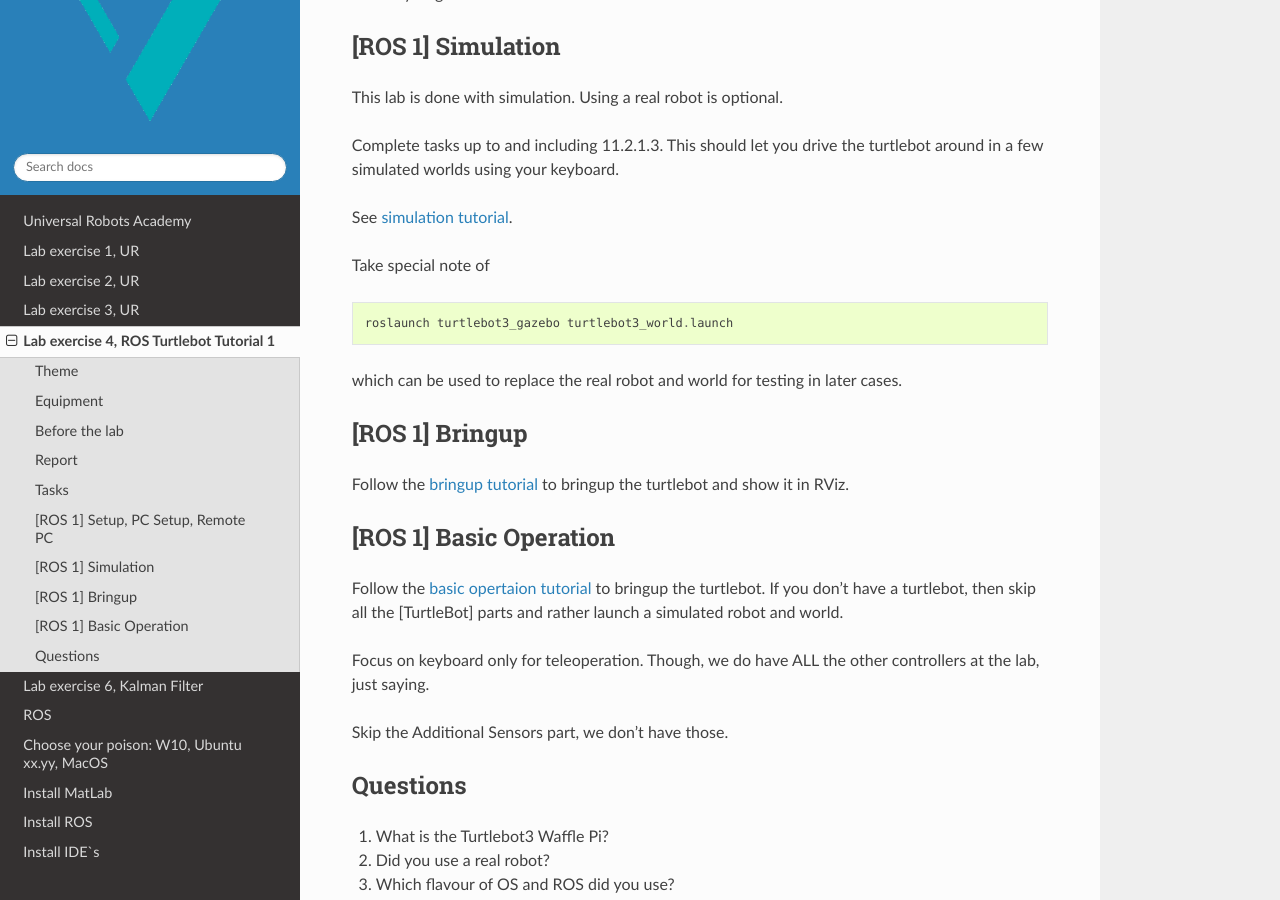
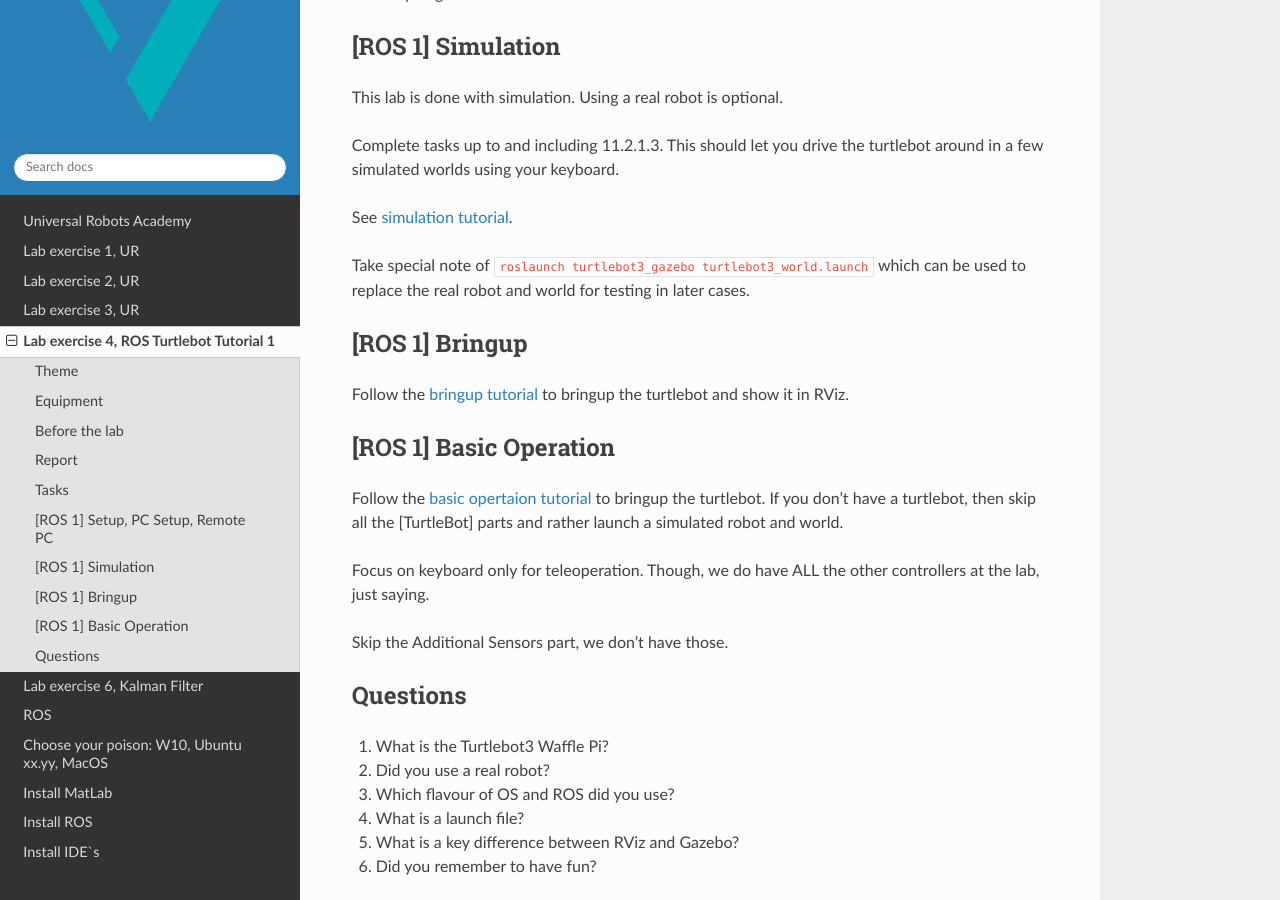
Before and after one commit to frdedynamics/robotics-lab-documentation, a Sphinx documentation site: the page built from source/texts/lab4_ROS.rst, in a window 1280 px wide and 900 px high, scrolled down 1292 px. Built offline with Sphinx 7.4.7 and the Read the Docs theme 2.0.0, drawn with Linux system fonts in a browser that asks for light colours; the version number could not be read and is left out.

Commit message:
some literals

```diff
--- a/source/texts/lab4_ROS.rst
+++ b/source/texts/lab4_ROS.rst
@@ -61,12 +61,7 @@
 
 See `simulation tutorial <https://emanual.robotis.com/docs/en/platform/turtlebot3/simulation/#ros-1-simulation/>`_.
 
-Take special note of
-
-.. code-block::
-
-    roslaunch turtlebot3_gazebo turtlebot3_world.launch
-
+Take special note of ``roslaunch turtlebot3_gazebo turtlebot3_world.launch``
 which can be used to replace the real robot and world for testing in later cases.
 
 
```
